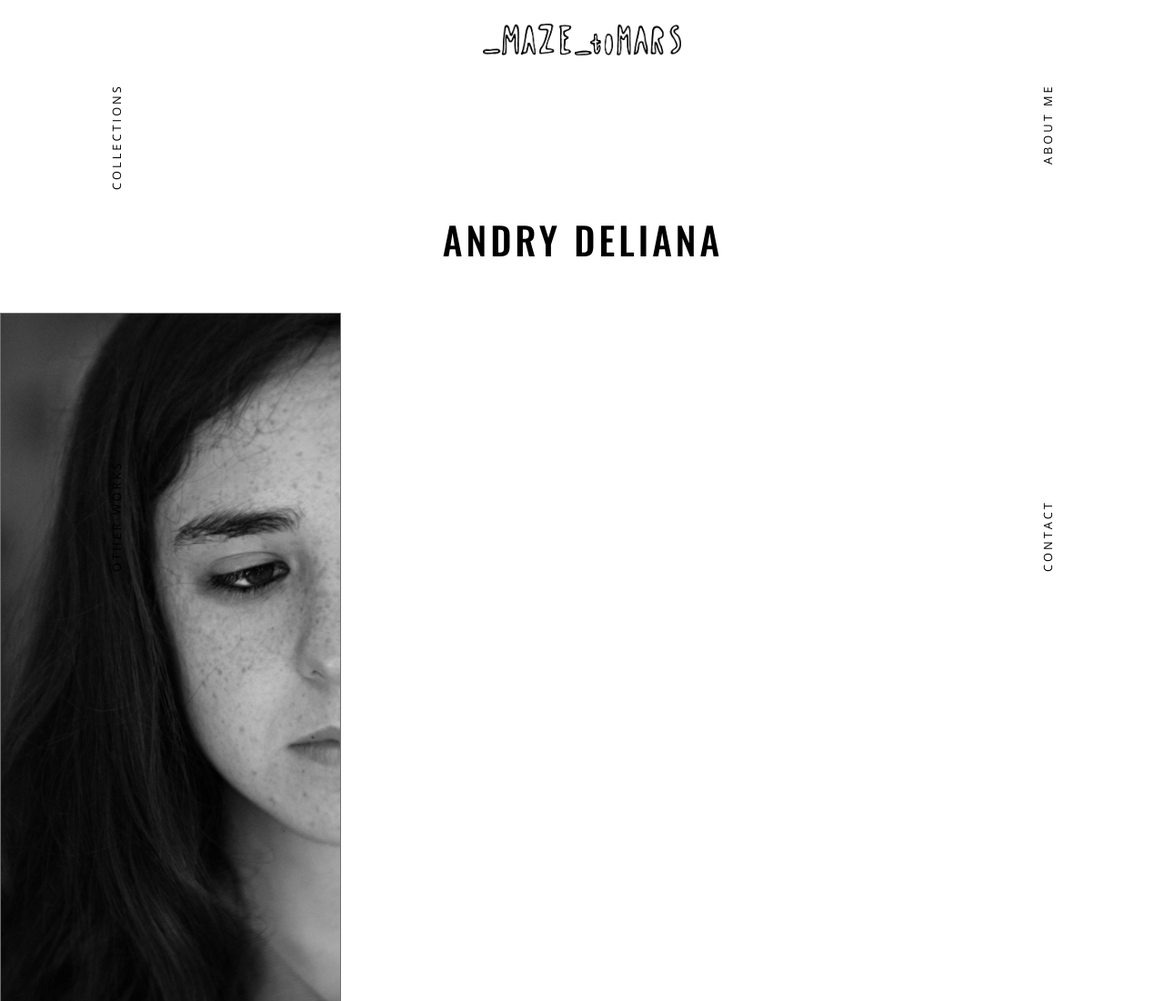
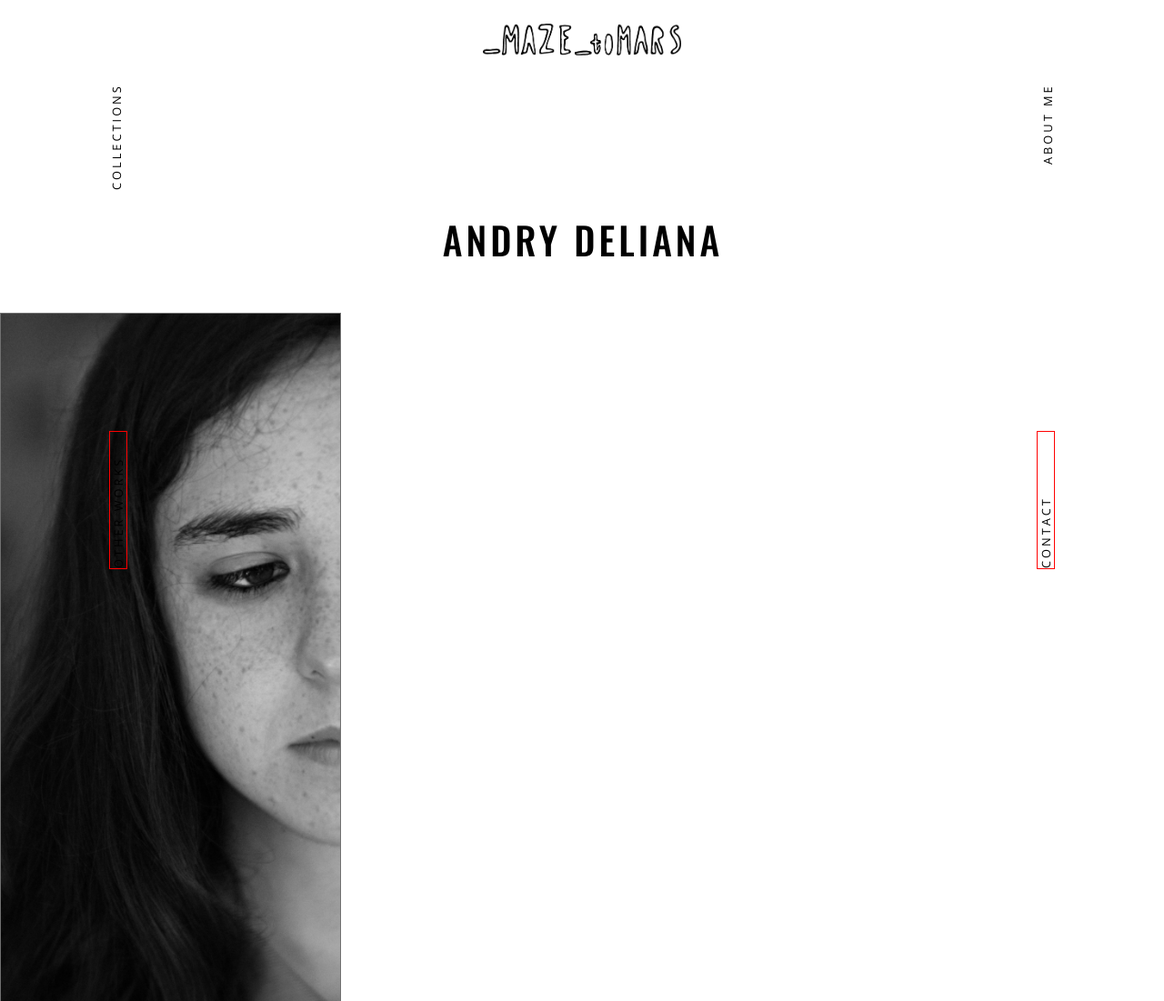
Before and after one commit to iganaskret/exam-project, a PHP site: page /about.html in a window 1280 px wide. Shown: the top 1101 px of the page at 91% size. Run offline with PHP 8.4, Linux system fonts and the light colour scheme.

Commit message:
naprawilam nawigacje krasna jest :)

```diff
--- a/style.css
+++ b/style.css
@@ -524,8 +524,10 @@ textarea {
 
     #nav2 {
         position: absolute;
-        left: -15%;
-        top: 37.5%;
+        left: 4.2%;
+        bottom: 30%;
+        border: 1px solid red;
+        width: 150px;
     }
 
     #nav3 {
@@ -536,8 +538,10 @@ textarea {
 
     #nav4 {
         position: absolute;
-        right: -15%;
-        top: 37.5%;
+        right: 4.2%;
+        bottom: 30%;
+        border: 1px solid red;
+        width: 150px;
     }
 
     .hide-small a {
```
